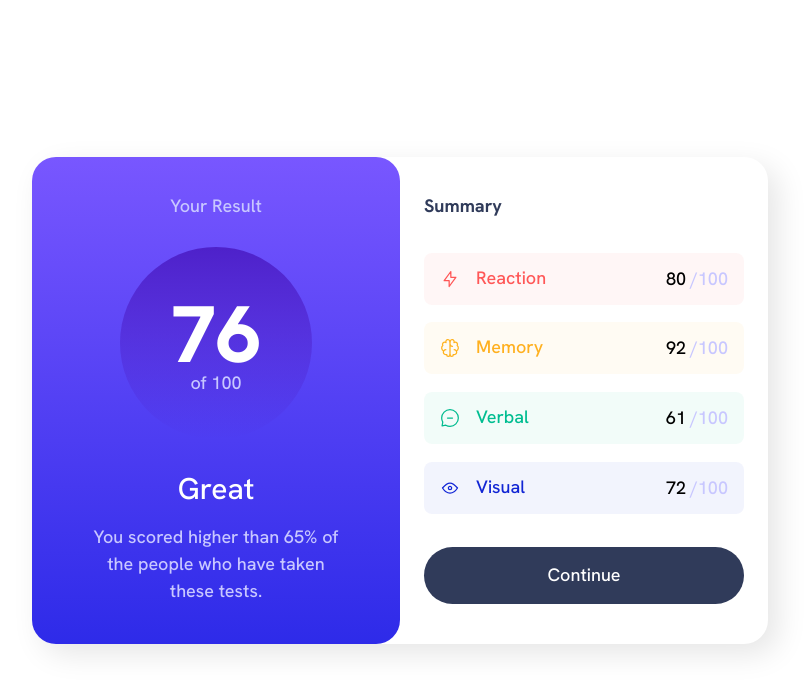
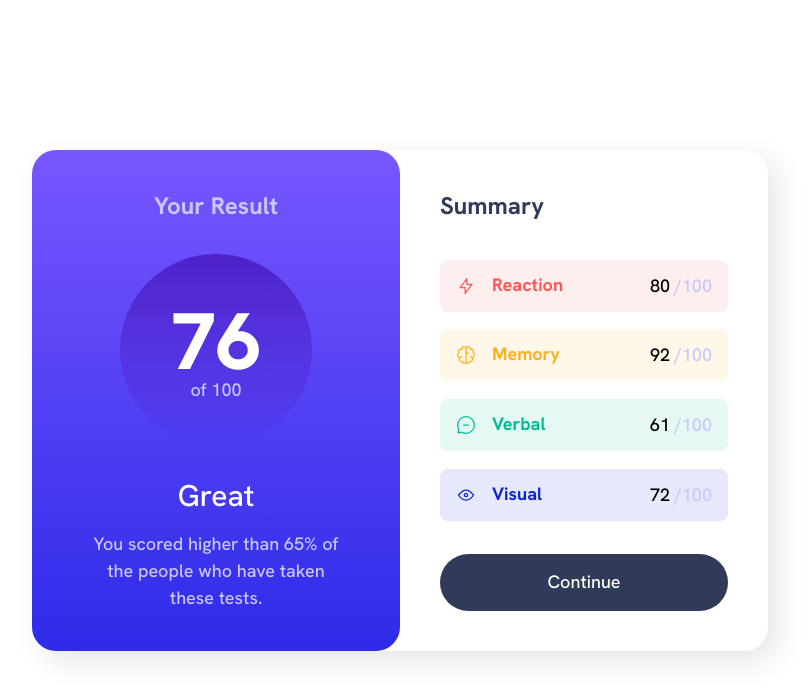
Before and after one commit to mujabom/result-sumury-component, a React (Vite) app: page / in a window 1280 px wide. Shown: the top 700 px of the page, without its empty margins (240-1049 px from the left). Built offline with nearby package versions, Linux system fonts and the light colour scheme.

Commit message:
small changes for css

```diff
--- a/src/components/ScoreWidget.tsx
+++ b/src/components/ScoreWidget.tsx
@@ -4,7 +4,7 @@ export default function ScoreWidget() {
       className="text-light-lavender bg-gradient-to-b from-light-slate-blue to-light-royal-blue
     grid place-items-center py-10 px-[3.25rem] gap-8 rounded-b-3xl md:rounded-t-3xl"
     >
-      <h4>Your Result</h4>
+      <h4 className="text-2xl font-bold">Your Result</h4>
       <p
         className="rounded-full aspect-square w-48 grid text-center
         place-content-center items-center bg-gradient-to-b from-violet-blue
--- a/src/components/Sumury.tsx
+++ b/src/components/Sumury.tsx
@@ -13,8 +13,8 @@ export default function Sumury() {
   });
   const DataArray = z.array(DatatSchema);
   return (
-    <div className="py-10 px-6 grid gap-8 m-o">
-      <h4 className="text-dark-gray-blue font-bold">Summary</h4>
+    <div className="p-10 grid gap-8 m-o">
+      <h4 className="text-dark-gray-blue font-bold text-2xl">Summary</h4>
       <div className="grid gap-4 items-start">
         {DataArray.parse(data).map((item) => {
           return (
@@ -69,11 +69,11 @@ function InfoBar({ field, score }: InfoBarProps) {
   return (
     <div
       className={`${colors[field]}
-      bg-opacity-5 flex justify-between justify-items-center items-center rounded-lg p-4`}
+      bg-opacity-10 flex justify-between justify-items-center items-center rounded-lg p-4`}
     >
       <div className="flex gap-4">
         <img src={getIcon(field)} alt="memory icon" />
-        <p className={`${textColors[field]}`}>{field}</p>
+        <p className={`${textColors[field]} font-bold`}>{field}</p>
       </div>
       <div className="flex flex-wrap gap-1 items-center">
         <p>{score}</p>
```
